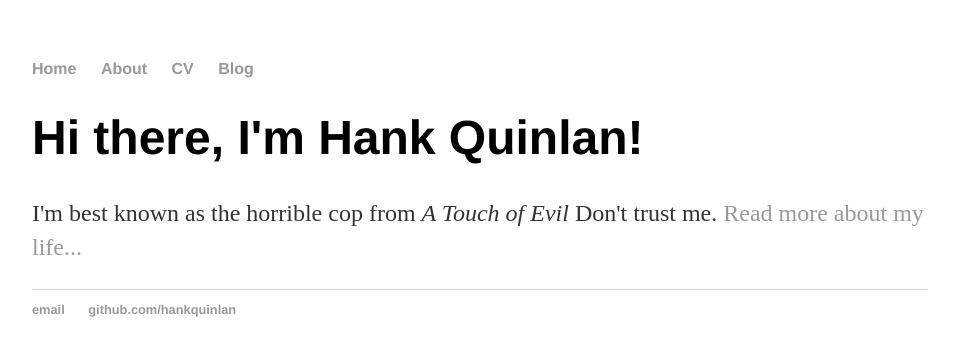
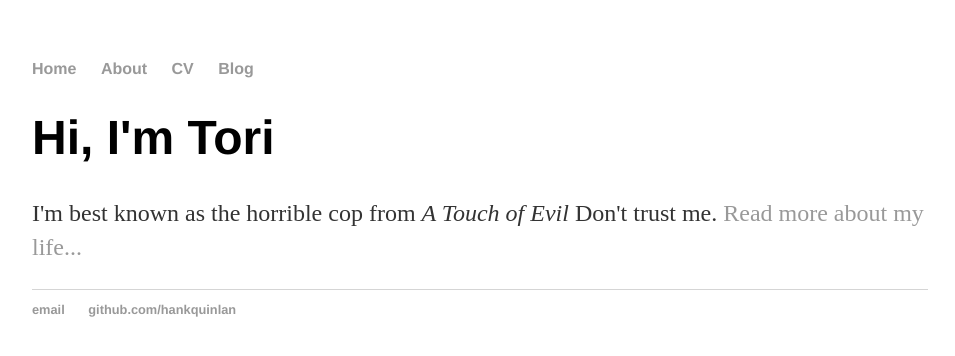
Before and after one commit to vls48/vls48.github.io, a Jekyll site: the page built from index.html, in a window 1280 px wide. Shown: the top 356 px of the page, without its empty margins (160-1115 px from the left). Built offline with Jekyll 4.4.1, drawn with Linux system fonts in a browser that asks for light colours.

Commit message:
Update index.html

```diff
--- a/index.html
+++ b/index.html
@@ -1,8 +1,8 @@
 ---
 layout: default
-title: Hank Quinlan, Horrible Cop
+title: Victoria Stewart
 ---
 <div class="blurb">
-	<h1>Hi there, I'm Hank Quinlan!</h1>
+	<h1>Hi, I'm Tori</h1>
 	<p>I'm best known as the horrible cop from <em>A Touch of Evil</em> Don't trust me. <a href="/about">Read more about my life...</a></p>
 </div><!-- /.blurb -->
```
